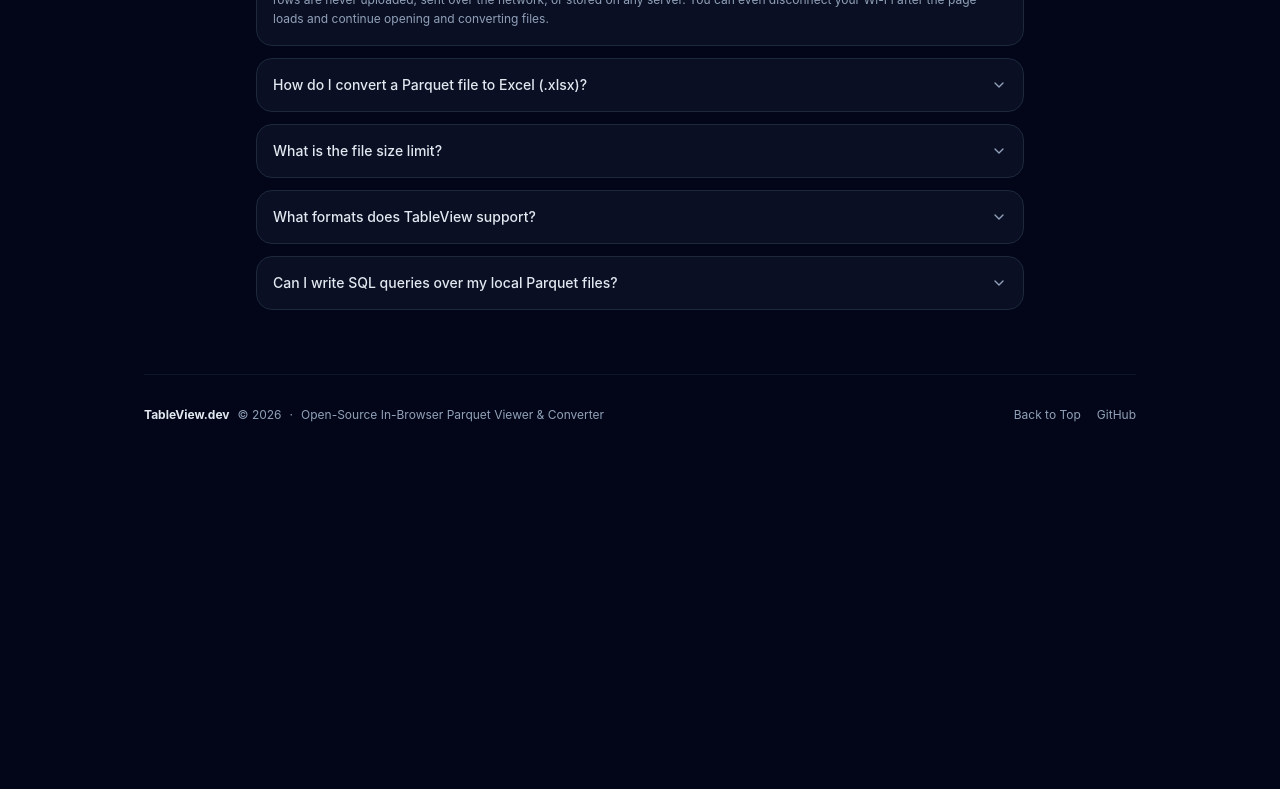
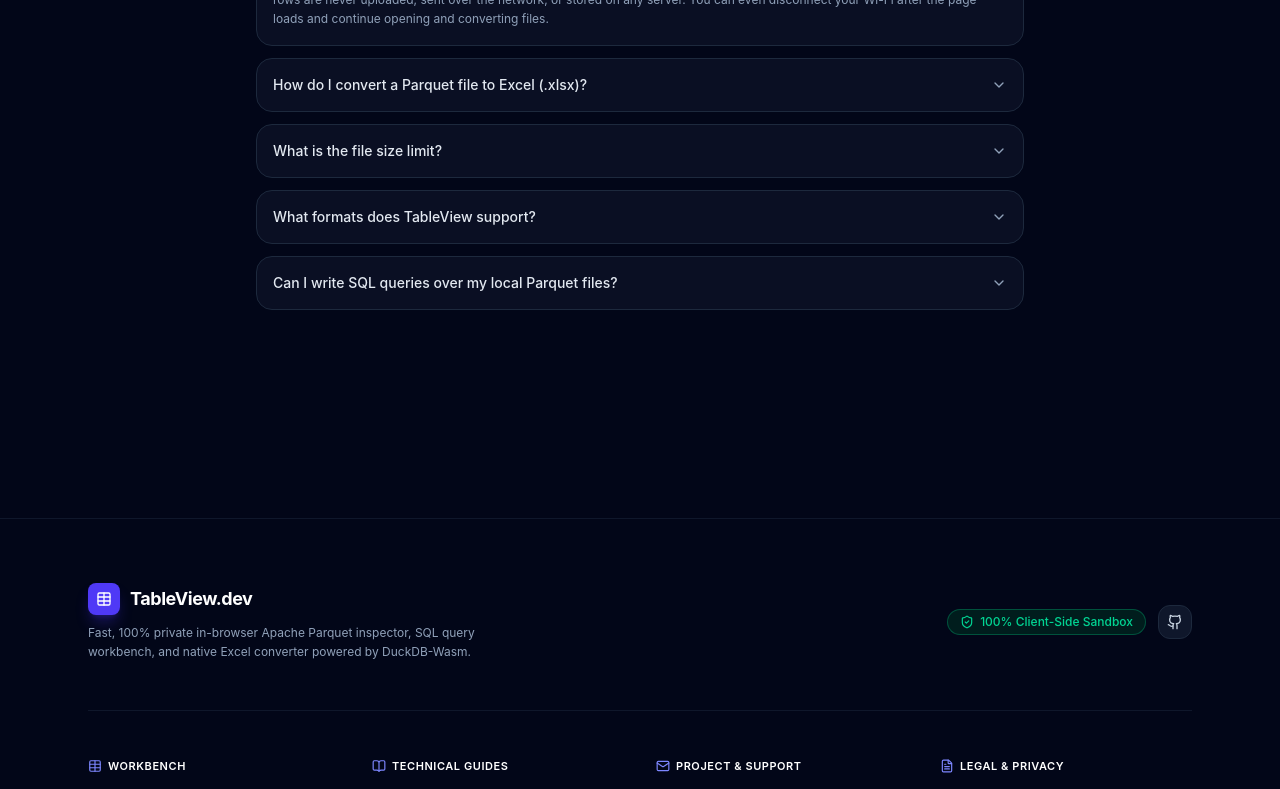
Before and after one commit to Sphinm/tableview, a React (Vite) app: page / in a window 1280 px wide. Shown: the part 1522-2311 px from the top of the page. Before the commit the page ends 2009 px from the top, so only its background shows below. Built offline with nearby package versions, Linux system fonts and the light colour scheme.

Commit message:
feat: wire application router and pages in App.tsx

```diff
--- a/src/App.tsx
+++ b/src/App.tsx
@@ -1,12 +1,21 @@
 import { useState } from 'react';
 import { Header } from './components/Header';
+import { Footer } from './components/Footer';
 import { DropZone } from './components/DropZone';
 import { DataView } from './components/DataView';
 import { SeoSection } from './components/SeoSection';
+import { GuidesHub } from './pages/GuidesHub';
+import { GuideDetail } from './pages/GuideDetail';
+import { About } from './pages/About';
+import { Contact } from './pages/Contact';
+import { PrivacyPolicy } from './pages/PrivacyPolicy';
+import { TermsOfService } from './pages/TermsOfService';
 import { loadFileIntoDuckDB, generateSampleParquet } from './lib/duckdb';
-import { AlertCircle } from 'lucide-react';
+import { useRouter, navigateTo } from './lib/router';
+import { AlertCircle, ArrowLeft, FileQuestion } from 'lucide-react';
 
 export function App() {
+  const { path, slug } = useRouter();
   const [currentTable, setCurrentTable] = useState<string | null>(null);
   const [fileType, setFileType] = useState<'parquet' | 'csv' | 'json'>('parquet');
   const [isLoading, setIsLoading] = useState<boolean>(false);
@@ -23,6 +32,10 @@ export function App() {
       const res = await loadFileIntoDuckDB(file);
       setCurrentTable(res.tableName);
       setFileType(res.fileType);
+      // Ensure we are viewing the home/workbench
+      if (path !== '/') {
+        navigateTo('/');
+      }
     } catch (err: any) {
       console.error('Failed to load file:', err);
       setErrorMessage(`Failed to open ${file.name}: ${err.message || 'Unknown error'}. Make sure the file is not corrupted.`);
@@ -40,6 +53,9 @@ export function App() {
       const res = await generateSampleParquet();
       setCurrentTable(res.tableName);
       setFileType(res.fileType);
+      if (path !== '/') {
+        navigateTo('/');
+      }
     } catch (err: any) {
       console.error('Failed to generate sample:', err);
       setErrorMessage(`Failed to generate sample dataset: ${err.message || 'Unknown error'}`);
@@ -53,11 +69,12 @@ export function App() {
     setErrorMessage(null);
   };
 
+  // Render current view based on route path
+  const renderCurrentView = () => {
+    switch (path) {
+      case '/':
         return (
-    <div className="min-h-screen bg-slate-950 text-slate-100 flex flex-col selection:bg-indigo-500 selection:text-white">
-      <Header onTrySample={handleTrySample} isLoading={isLoading} />
-
-      <main className="flex-1 flex flex-col">
+          <>
             {errorMessage && (
               <div className="max-w-4xl mx-auto px-4 mt-6 w-full">
                 <div className="p-4 rounded-2xl bg-red-950/60 border border-red-800 text-red-300 text-sm flex items-start gap-3">
@@ -86,7 +103,60 @@ export function App() {
             )}
 
             {!currentTable && <SeoSection />}
+          </>
+        );
+
+      case '/guides':
+        return <GuidesHub />;
+
+      case '/guides/:slug':
+        return <GuideDetail slug={slug} />;
+
+      case '/about':
+        return <About />;
+
+      case '/contact':
+        return <Contact />;
+
+      case '/privacy':
+        return <PrivacyPolicy />;
+
+      case '/terms':
+        return <TermsOfService />;
+
+      default:
+        return (
+          <div className="max-w-md mx-auto px-4 py-24 text-center">
+            <FileQuestion className="size-12 text-indigo-400 mx-auto mb-4" />
+            <h2 className="text-2xl font-bold text-white mb-2">Page Not Found</h2>
+            <p className="text-xs text-slate-400 mb-6 leading-relaxed">
+              The page you are looking for does not exist or may have been moved.
+            </p>
+            <button
+              onClick={() => navigateTo('/')}
+              className="px-4 py-2 rounded-xl bg-indigo-600 hover:bg-indigo-500 text-white text-xs font-semibold inline-flex items-center gap-2 cursor-pointer transition-colors"
+            >
+              <ArrowLeft className="size-3.5" />
+              Return to Workbench
+            </button>
+          </div>
+        );
+    }
+  };
+
+  return (
+    <div className="min-h-screen bg-slate-950 text-slate-100 flex flex-col selection:bg-indigo-500 selection:text-white">
+      <Header
+        onTrySample={handleTrySample}
+        isLoading={isLoading}
+        currentPath={path}
+      />
+
+      <main className="flex-1 flex flex-col">
+        {renderCurrentView()}
       </main>
+
+      <Footer />
     </div>
   );
 }
--- a/src/components/SeoSection.tsx
+++ b/src/components/SeoSection.tsx
@@ -106,30 +106,6 @@ export const SeoSection = () => {
           })}
         </div>
       </div>
-
-      {/* Footer */}
-      <footer className="pt-8 border-t border-slate-900 text-center text-xs text-slate-400 flex flex-col sm:flex-row items-center justify-between gap-4">
-        <div className="flex items-center gap-2">
-          <span className="font-bold text-slate-200">TableView.dev</span>
-          <span>© {new Date().getFullYear()}</span>
-          <span>·</span>
-          <span>Open-Source In-Browser Parquet Viewer & Converter</span>
-        </div>
-
-        <div className="flex items-center gap-4 text-slate-400">
-          <a href="#top" className="hover:text-slate-200 transition-colors">
-            Back to Top
-          </a>
-          <a
-            href="https://github.com/Sphinm/tableview"
-            target="_blank"
-            rel="noopener noreferrer"
-            className="hover:text-slate-200 transition-colors"
-          >
-            GitHub
-          </a>
-        </div>
-      </footer>
     </section>
   );
 };
```
Lines whose indentation alone changed are shown as unchanged.
